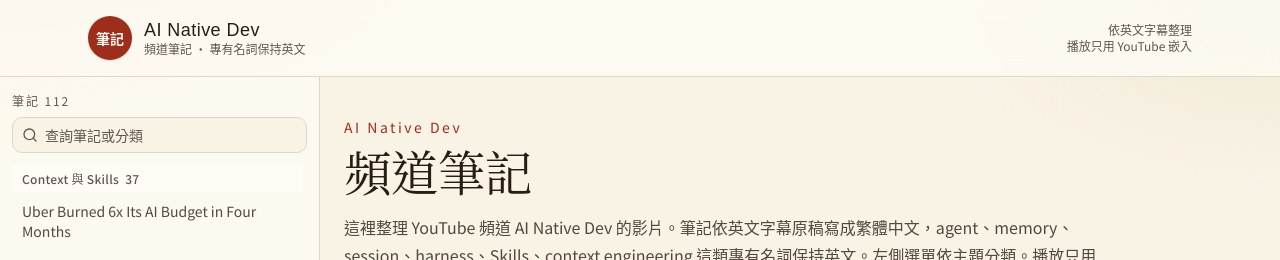
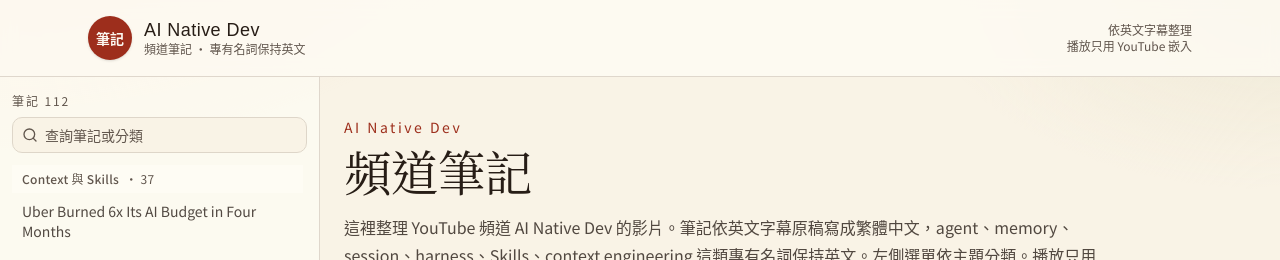
Before and after one commit to john5404/AI_TECH, a Next.js app: page / in a window 1280 px wide. Shown: the top 260 px of the page. Built offline with nearby package versions, Linux system fonts and the light colour scheme.

Commit message:
Separate category counts in the note menu.
A middle dot keeps the group size from sitting on the label.

Co-authored-by: john80056 <john80056@gmail.com>

```diff
--- a/src/components/notes-sidebar.tsx
+++ b/src/components/notes-sidebar.tsx
@@ -98,7 +98,7 @@ function SidebarBody({
             <section key={group.id} className="mb-3" aria-label={group.label}>
               <h2 className="sticky top-0 z-10 bg-card px-2.5 py-1.5 text-xs font-medium tracking-wide text-muted-foreground">
                 {group.label}
-                <span className="ml-1.5 tabular-nums">{group.notes.length}</span>
+                <span className="ml-1.5 font-normal tabular-nums">· {group.notes.length}</span>
               </h2>
               <ul className="space-y-0.5">
                 {group.notes.map((note) => {
```
